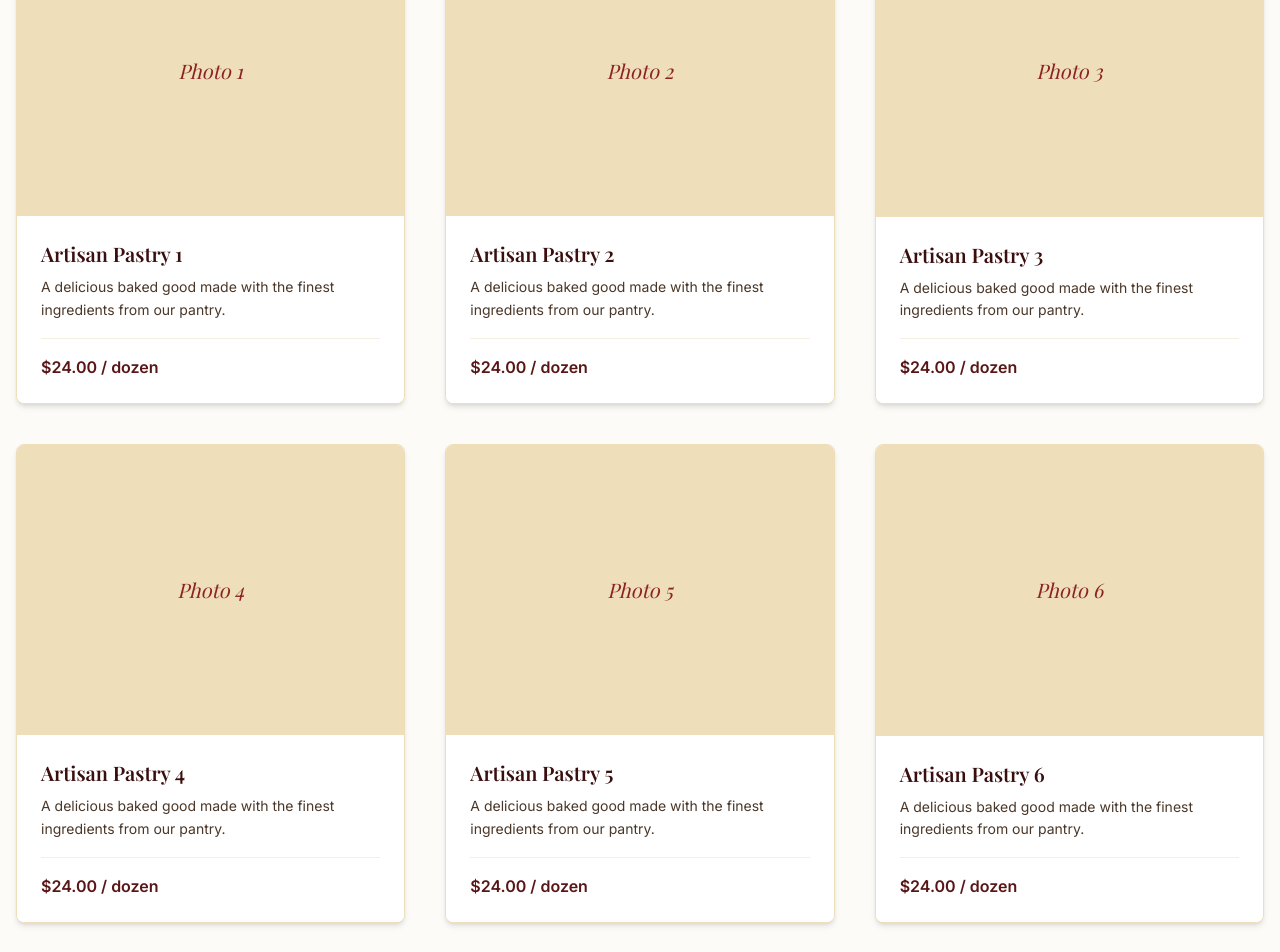
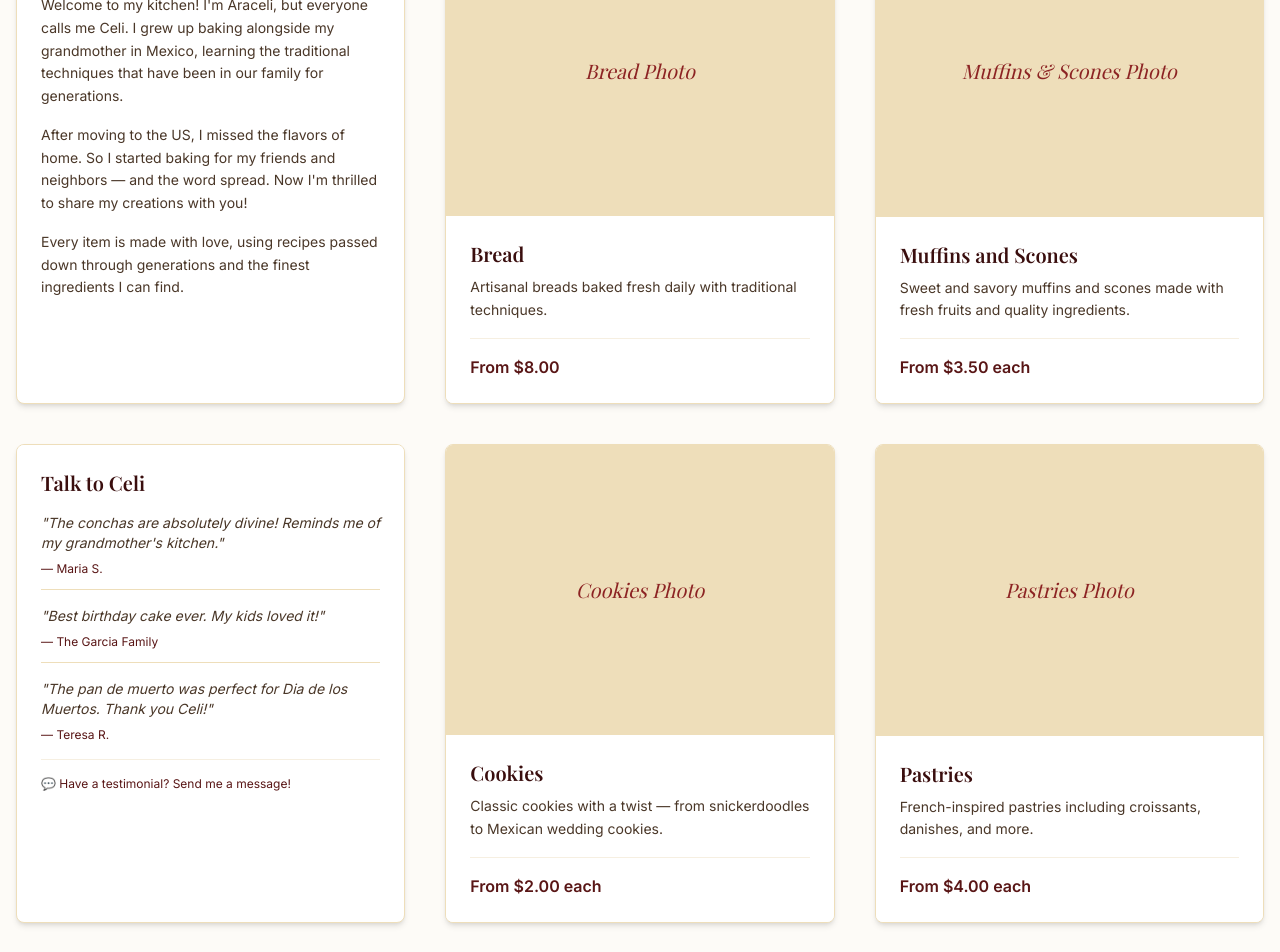
Before and after one commit to lngeorges/celis-bakery, a Next.js app: page / in a window 1280 px wide. Shown: the part 760-1712 px from the top of the page. Built offline with nearby package versions, Linux system fonts and the light colour scheme; a web font is replaced by a local one.

Commit message:
Update home page layout - new categories and sections

```diff
--- a/src/app/page.tsx
+++ b/src/app/page.tsx
@@ -24,30 +24,115 @@ export default function Home() {
       <section>
         <div className="text-center mb-12">
           <h3 className="text-3xl font-serif text-wood-900 inline-block relative">
-            Featured Bakes
+            What would you like Celi make for you?
             <div className="absolute -bottom-3 left-1/2 -translate-x-1/2 w-16 h-1 bg-gold-500"></div>
           </h3>
         </div>
 
         <div className="grid grid-cols-1 md:grid-cols-2 lg:grid-cols-3 gap-10">
-          {/* Placeholder Gallery Items */}
-          {[1, 2, 3, 4, 5, 6].map((item) => (
-            <div key={item} className="bg-white rounded-lg overflow-hidden shadow-md border border-cream-200 transition-all duration-300 hover:-translate-y-2 hover:shadow-xl group">
-              <div className="aspect-[4/3] bg-cream-100 relative overflow-hidden flex items-center justify-center">
-                {/* Simulated image placeholder */}
-                <div className="absolute inset-0 flex items-center justify-center text-burgundy-500 bg-cream-200 group-hover:scale-105 transition-transform duration-500">
-                  <span className="font-serif italic text-xl">Photo {item}</span>
+          {/* Row 1, Col 1: Celi's Story */}
+          <div className="bg-white rounded-lg overflow-hidden shadow-md border border-cream-200">
+            <div className="p-6 bg-white">
+              <h4 className="font-serif text-xl text-burgundy-900 mb-4 font-semibold">Celi's Story</h4>
+              <p className="text-wood-800 text-sm mb-4 leading-relaxed">
+                Welcome to my kitchen! I'm Araceli, but everyone calls me Celi. I grew up baking alongside my grandmother in Mexico, learning the traditional techniques that have been in our family for generations.
+              </p>
+              <p className="text-wood-800 text-sm mb-4 leading-relaxed">
+                After moving to the US, I missed the flavors of home. So I started baking for my friends and neighbors — and the word spread. Now I'm thrilled to share my creations with you!
+              </p>
+              <p className="text-wood-800 text-sm leading-relaxed">
+                Every item is made with love, using recipes passed down through generations and the finest ingredients I can find.
+              </p>
+            </div>
+          </div>
+
+          {/* Row 1, Col 2: Bread */}
+          <div className="bg-white rounded-lg overflow-hidden shadow-md border border-cream-200 transition-all duration-300 hover:-translate-y-2 hover:shadow-xl group">
+            <div className="aspect-[4/3] bg-cream-100 relative overflow-hidden flex items-center justify-center">
+              <div className="absolute inset-0 flex items-center justify-center text-burgundy-500 bg-cream-200 group-hover:scale-105 transition-transform duration-500">
+                <span className="font-serif italic text-xl">Bread Photo</span>
+              </div>
+            </div>
+            <div className="p-6 bg-white">
+              <h4 className="font-serif text-xl text-burgundy-900 mb-2 font-semibold">Bread</h4>
+              <p className="text-wood-800 text-sm mb-4 leading-relaxed">Artisanal breads baked fresh daily with traditional techniques.</p>
+              <div className="flex justify-between items-center pt-4 border-t border-cream-100">
+                <span className="font-semibold text-burgundy-700">From $8.00</span>
+              </div>
+            </div>
+          </div>
+
+          {/* Row 1, Col 3: Muffins and Scones */}
+          <div className="bg-white rounded-lg overflow-hidden shadow-md border border-cream-200 transition-all duration-300 hover:-translate-y-2 hover:shadow-xl group">
+            <div className="aspect-[4/3] bg-cream-100 relative overflow-hidden flex items-center justify-center">
+              <div className="absolute inset-0 flex items-center justify-center text-burgundy-500 bg-cream-200 group-hover:scale-105 transition-transform duration-500">
+                <span className="font-serif italic text-xl">Muffins & Scones Photo</span>
+              </div>
+            </div>
+            <div className="p-6 bg-white">
+              <h4 className="font-serif text-xl text-burgundy-900 mb-2 font-semibold">Muffins and Scones</h4>
+              <p className="text-wood-800 text-sm mb-4 leading-relaxed">Sweet and savory muffins and scones made with fresh fruits and quality ingredients.</p>
+              <div className="flex justify-between items-center pt-4 border-t border-cream-100">
+                <span className="font-semibold text-burgundy-700">From $3.50 each</span>
+              </div>
+            </div>
+          </div>
+
+          {/* Row 2, Col 1: Talk to Celi */}
+          <div className="bg-white rounded-lg overflow-hidden shadow-md border border-cream-200">
+            <div className="p-6 bg-white">
+              <h4 className="font-serif text-xl text-burgundy-900 mb-4 font-semibold">Talk to Celi</h4>
+              <div className="space-y-4">
+                <div className="border-b border-cream-200 pb-3">
+                  <p className="text-wood-800 text-sm italic mb-2">"The conchas are absolutely divine! Reminds me of my grandmother's kitchen."</p>
+                  <p className="text-burgundy-700 text-xs">— Maria S.</p>
+                </div>
+                <div className="border-b border-cream-200 pb-3">
+                  <p className="text-wood-800 text-sm italic mb-2">"Best birthday cake ever. My kids loved it!"</p>
+                  <p className="text-burgundy-700 text-xs">— The Garcia Family</p>
+                </div>
+                <div>
+                  <p className="text-wood-800 text-sm italic mb-2">"The pan de muerto was perfect for Dia de los Muertos. Thank you Celi!"</p>
+                  <p className="text-burgundy-700 text-xs">— Teresa R.</p>
                 </div>
               </div>
-              <div className="p-6 bg-white">
-                <h4 className="font-serif text-xl text-burgundy-900 mb-2 font-semibold">Artisan Pastry {item}</h4>
-                <p className="text-wood-800 text-sm mb-4 leading-relaxed">A delicious baked good made with the finest ingredients from our pantry.</p>
-                <div className="flex justify-between items-center pt-4 border-t border-cream-100">
-                  <span className="font-semibold text-burgundy-700">$24.00 / dozen</span>
-                </div>
+              <div className="mt-4 pt-4 border-t border-cream-100">
+                <p className="text-burgundy-700 text-xs">💬 Have a testimonial? Send me a message!</p>
               </div>
             </div>
-          ))}
+          </div>
+
+          {/* Row 2, Col 2: Cookies */}
+          <div className="bg-white rounded-lg overflow-hidden shadow-md border border-cream-200 transition-all duration-300 hover:-translate-y-2 hover:shadow-xl group">
+            <div className="aspect-[4/3] bg-cream-100 relative overflow-hidden flex items-center justify-center">
+              <div className="absolute inset-0 flex items-center justify-center text-burgundy-500 bg-cream-200 group-hover:scale-105 transition-transform duration-500">
+                <span className="font-serif italic text-xl">Cookies Photo</span>
+              </div>
+            </div>
+            <div className="p-6 bg-white">
+              <h4 className="font-serif text-xl text-burgundy-900 mb-2 font-semibold">Cookies</h4>
+              <p className="text-wood-800 text-sm mb-4 leading-relaxed">Classic cookies with a twist — from snickerdoodles to Mexican wedding cookies.</p>
+              <div className="flex justify-between items-center pt-4 border-t border-cream-100">
+                <span className="font-semibold text-burgundy-700">From $2.00 each</span>
+              </div>
+            </div>
+          </div>
+
+          {/* Row 2, Col 3: Pastries */}
+          <div className="bg-white rounded-lg overflow-hidden shadow-md border border-cream-200 transition-all duration-300 hover:-translate-y-2 hover:shadow-xl group">
+            <div className="aspect-[4/3] bg-cream-100 relative overflow-hidden flex items-center justify-center">
+              <div className="absolute inset-0 flex items-center justify-center text-burgundy-500 bg-cream-200 group-hover:scale-105 transition-transform duration-500">
+                <span className="font-serif italic text-xl">Pastries Photo</span>
+              </div>
+            </div>
+            <div className="p-6 bg-white">
+              <h4 className="font-serif text-xl text-burgundy-900 mb-2 font-semibold">Pastries</h4>
+              <p className="text-wood-800 text-sm mb-4 leading-relaxed">French-inspired pastries including croissants, danishes, and more.</p>
+              <div className="flex justify-between items-center pt-4 border-t border-cream-100">
+                <span className="font-semibold text-burgundy-700">From $4.00 each</span>
+              </div>
+            </div>
+          </div>
         </div>
       </section>
     </div>
```
